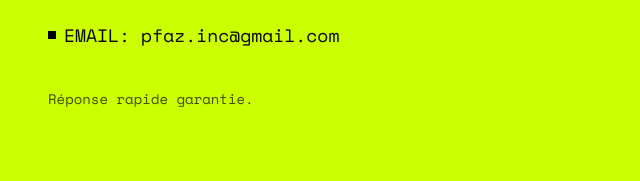
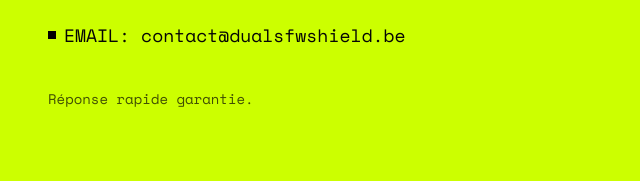
Before and after one commit to DualsFWShield/DFWStore, a plain HTML site: page index.html in a window 1280 px wide. Shown: the part 4533-4714 px from the top of the page, 0-640 px from the left. Drawn offline with nearby package versions, Linux system fonts and the light colour scheme; a script that the page names is missing.

Commit message:
feat: Mettre à jour l'adresse e-mail de contact

```diff
--- a/index.html
+++ b/index.html
@@ -551,7 +551,7 @@
                          <div class="flex flex-col gap-6 font-mono text-lg">
                              <a href="mailto:pfaz.inc@gmail.com" class="flex items-center gap-2 hover:underline group">
                                 <div class="w-2 h-2 bg-black group-hover:bg-white transition-colors"></div>
-                                EMAIL: pfaz.inc@gmail.com
+                                EMAIL: contact@dualsfwshield.be
                              </a>
                              <p class="text-sm mt-4 opacity-70">Réponse rapide garantie.</p>
                          </div>
```
